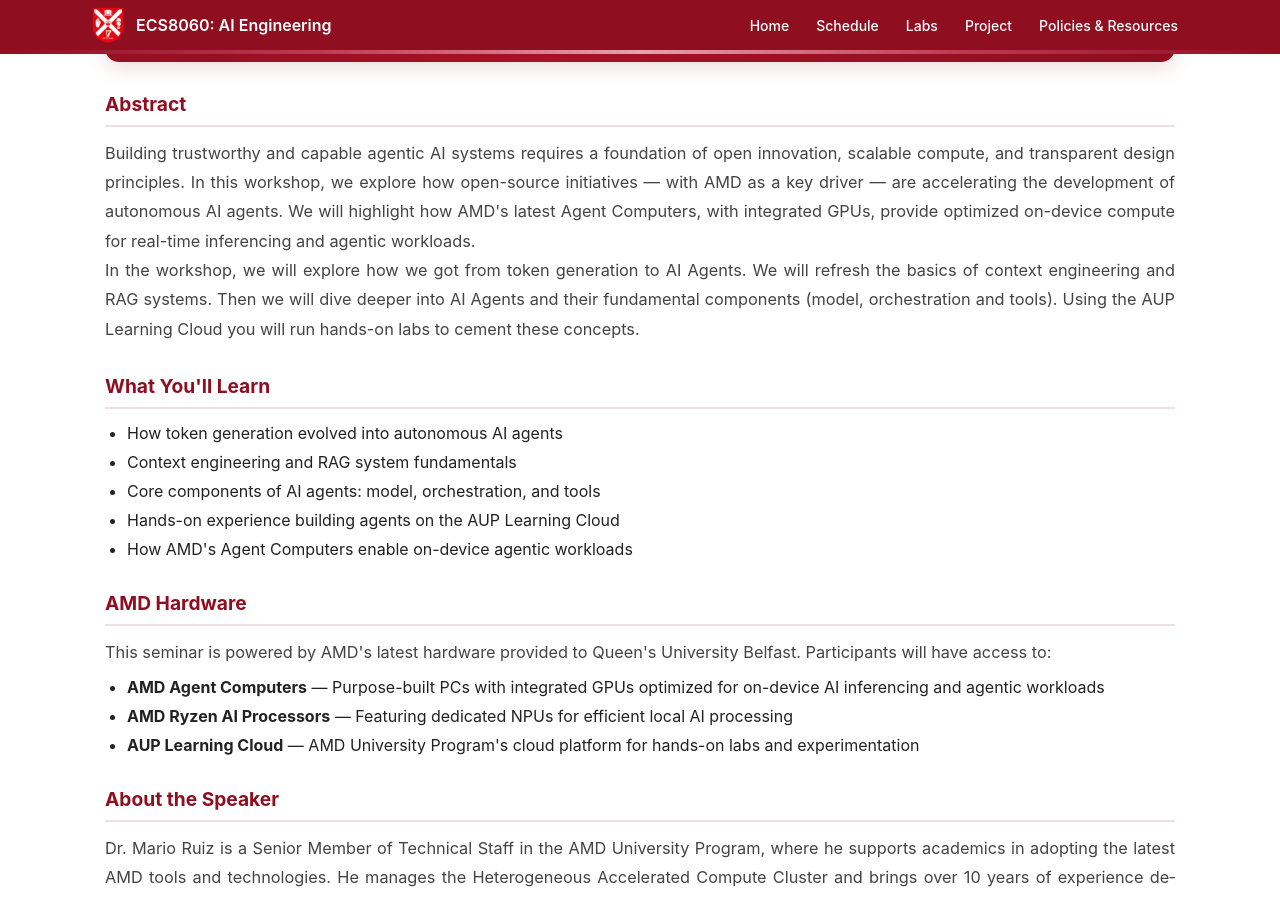
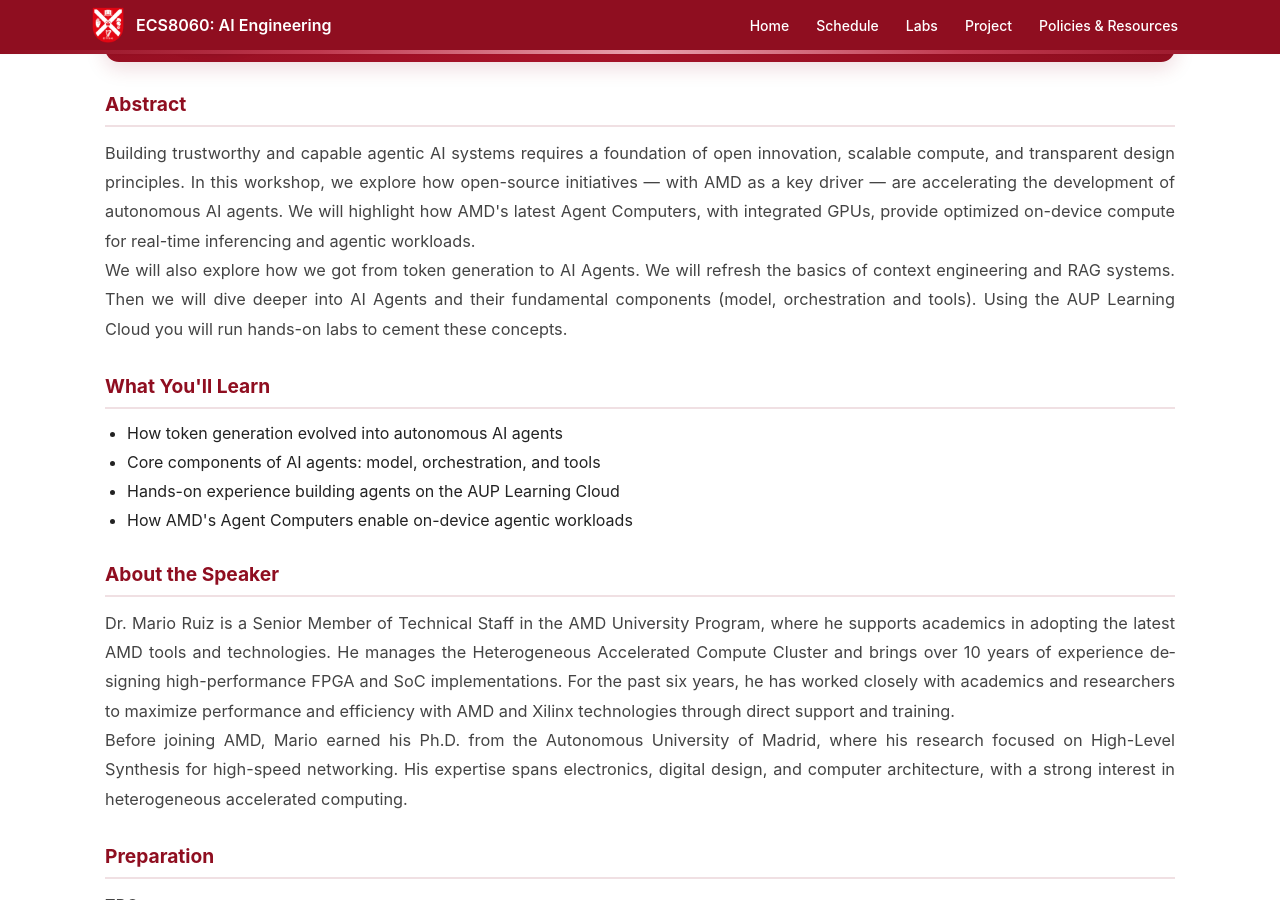
Before and after one commit to awaisrauf/ai_engineering_course, a Jekyll site: the page built from notes/guest-agentic-ai-amd.md, in a window 1280 px wide and 900 px high, scrolled down 456 px. Built offline with Jekyll 4.4.1, drawn with Linux system fonts in a browser that asks for light colours.

Commit message:
chagnes in schedle, second guest lecture

```diff
--- a/_data/team.yml
+++ b/_data/team.yml
@@ -20,7 +20,7 @@
     image: "assets/imgs/mario.jpg"
     url: "https://awaisrauf.com/ecs8060/notes/guest-agentic-ai-amd"
 
-  - name: "Dr. Hira"
+  - name: "Dr. Hira Dhamyal"
     role: "ML Engineer, Apple"
     image: "assets/imgs/hira.jpeg"
     url: "https://awaisrauf.com/ecs8060/notes/guest-multimodal-dr-hira"
--- a/notes/guest-agentic-ai-amd.md
+++ b/notes/guest-agentic-ai-amd.md
@@ -393,7 +393,7 @@
 Building trustworthy and capable agentic AI systems requires a foundation of open innovation, scalable compute, and transparent design principles. In this workshop, we explore how open-source initiatives &mdash; with AMD as a key driver &mdash; are accelerating the development of autonomous AI agents. We will highlight how AMD's latest Agent Computers, with integrated GPUs, provide optimized on-device compute for real-time inferencing and agentic workloads.
 </p>
 <p>
-In the workshop, we will explore how we got from token generation to AI Agents. We will refresh the basics of context engineering and RAG systems. Then we will dive deeper into AI Agents and their fundamental components (model, orchestration and tools). Using the AUP Learning Cloud you will run hands-on labs to cement these concepts.
+We will also explore how we got from token generation to AI Agents. We will refresh the basics of context engineering and RAG systems. Then we will dive deeper into AI Agents and their fundamental components (model, orchestration and tools). Using the AUP Learning Cloud you will run hands-on labs to cement these concepts.
 </p>
 </div>
 
@@ -401,24 +401,12 @@
 <h3>What You'll Learn</h3>
 <ul>
   <li>How token generation evolved into autonomous AI agents</li>
-  <li>Context engineering and RAG system fundamentals</li>
   <li>Core components of AI agents: model, orchestration, and tools</li>
   <li>Hands-on experience building agents on the AUP Learning Cloud</li>
   <li>How AMD's Agent Computers enable on-device agentic workloads</li>
 </ul>
 </div>
 
-<div class="section-block">
-<h3>AMD Hardware</h3>
-<p>
-This seminar is powered by AMD's latest hardware provided to Queen's University Belfast. Participants will have access to:
-</p>
-<ul>
-  <li><strong>AMD Agent Computers</strong> &mdash; Purpose-built PCs with integrated GPUs optimized for on-device AI inferencing and agentic workloads</li>
-  <li><strong>AMD Ryzen AI Processors</strong> &mdash; Featuring dedicated NPUs for efficient local AI processing</li>
-  <li><strong>AUP Learning Cloud</strong> &mdash; AMD University Program's cloud platform for hands-on labs and experimentation</li>
-</ul>
-</div>
 
 <div class="section-block">
 <h3>About the Speaker</h3>
--- a/schedule.html
+++ b/schedule.html
@@ -23,6 +23,7 @@
     <ul>
      <li><b>[AIE]</b> AI Engineering: Building Applications with Foundation Models — Chip Huyen</li>
      <li><b>[RLHF]</b> Reinforcement Learning from Human Feedback: A Short Introduction to RLHF and Post-Training Focused on Language Models — Nathan Lambert</li>
+     <li><b>[SLP]</b> Speech and Language Processing (3rd Edition) Daniel Jurafsky & James H. Martin.</li>
     </ul>
   </div>
 </div>
```
Also changed, not shown: _data/schedule.yml (+7 -5 lines).
